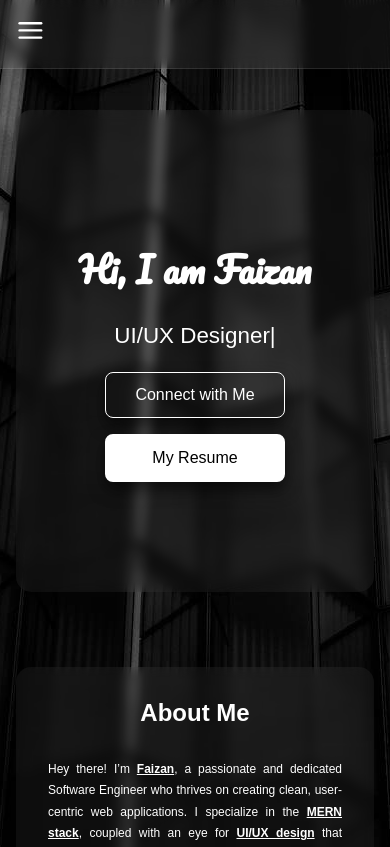
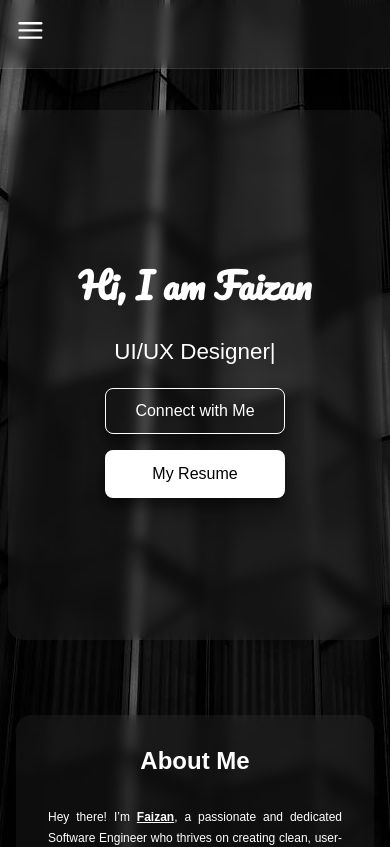
Before and after one commit to Faizan12th/portfolio, a React (Vite) app in the folder faizankhurshid/: page / in a window 390 px wide. Shown: the top 847 px of the page. Built offline with nearby package versions, Linux system fonts and the light colour scheme.

Commit message:
new commit

```diff
--- a/faizankhurshid/src/components/Hero/Hero.css
+++ b/faizankhurshid/src/components/Hero/Hero.css
@@ -157,11 +157,11 @@
 @media (max-width: 768px) {
   .hero {
     flex-direction: column;
-    padding: 8rem 1rem 1rem;
+    padding: 9rem 1rem 3rem;
     text-align: center;
     min-height: 40vh;
-    margin-left: 1rem;
-    margin-right: 1rem;
+    margin-left: 0.5rem;
+    margin-right: 0.5rem;
   }
 
   .hero-left {
```
